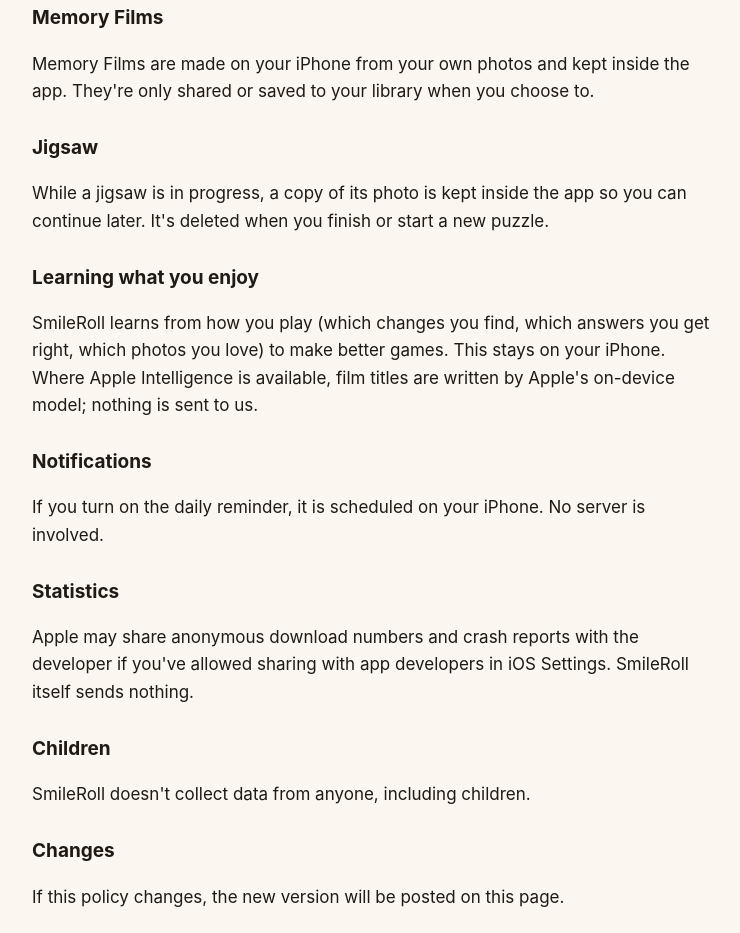
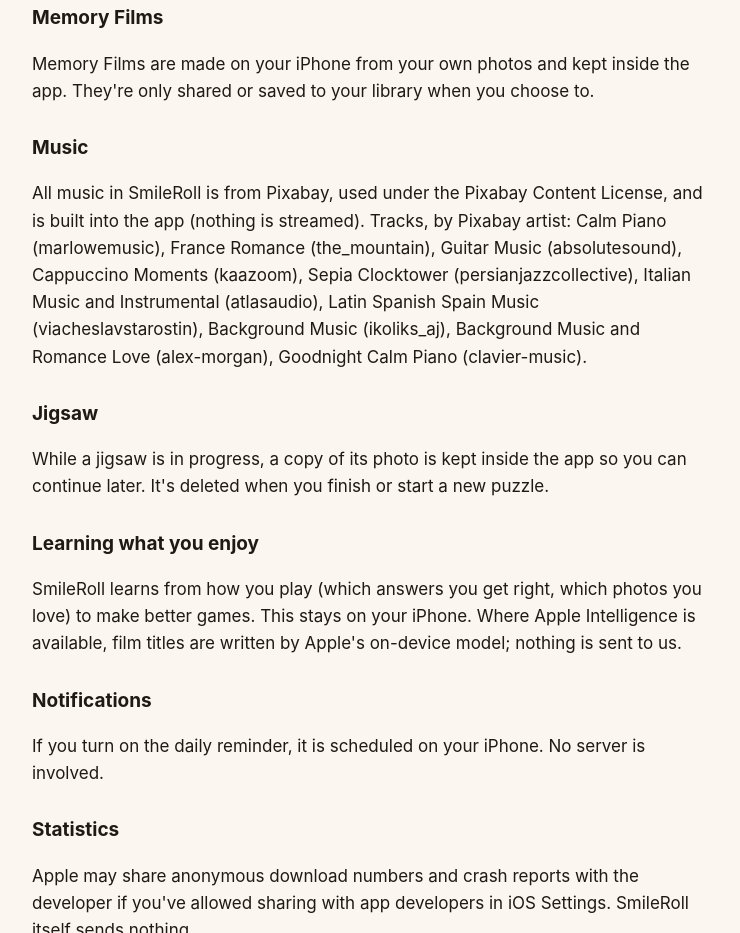
Before and after one commit to reza7213/smileroll, a plain HTML site: page privacy.html in a window 1280 px wide. Shown: the part 996-1929 px from the top of the page, without its empty margins (268-1008 px from the left). Drawn offline with Linux system fonts and the light colour scheme.

Commit message:
Add files via upload

```diff
--- a/privacy.html
+++ b/privacy.html
@@ -35,11 +35,15 @@
 
 <h2>Memory Films</h2>
 <p>Memory Films are made on your iPhone from your own photos and kept inside the app. They're only shared or saved to your library when you choose to.</p>
+
+<h2>Music</h2>
+<p>All music in SmileRoll is from Pixabay, used under the Pixabay Content License, and is built into the app (nothing is streamed). Tracks, by Pixabay artist: Calm Piano (marlowemusic), France Romance (the_mountain), Guitar Music (absolutesound), Cappuccino Moments (kaazoom), Sepia Clocktower (persianjazzcollective), Italian Music and Instrumental (atlasaudio), Latin Spanish Spain Music (viacheslavstarostin), Background Music (ikoliks_aj), Background Music and Romance Love (alex-morgan), Goodnight Calm Piano (clavier-music).</p>
+
 <h2>Jigsaw</h2>
 <p>While a jigsaw is in progress, a copy of its photo is kept inside the app so you can continue later. It's deleted when you finish or start a new puzzle.</p>
 
 <h2>Learning what you enjoy</h2>
-<p>SmileRoll learns from how you play (which changes you find, which answers you get right, which photos you love) to make better games. This stays on your iPhone. Where Apple Intelligence is available, film titles are written by Apple's on-device model; nothing is sent to us.</p>
+<p>SmileRoll learns from how you play (which answers you get right, which photos you love) to make better games. This stays on your iPhone. Where Apple Intelligence is available, film titles are written by Apple's on-device model; nothing is sent to us.</p>
 
 <h2>Notifications</h2>
 <p>If you turn on the daily reminder, it is scheduled on your iPhone. No server is involved.</p>
```
